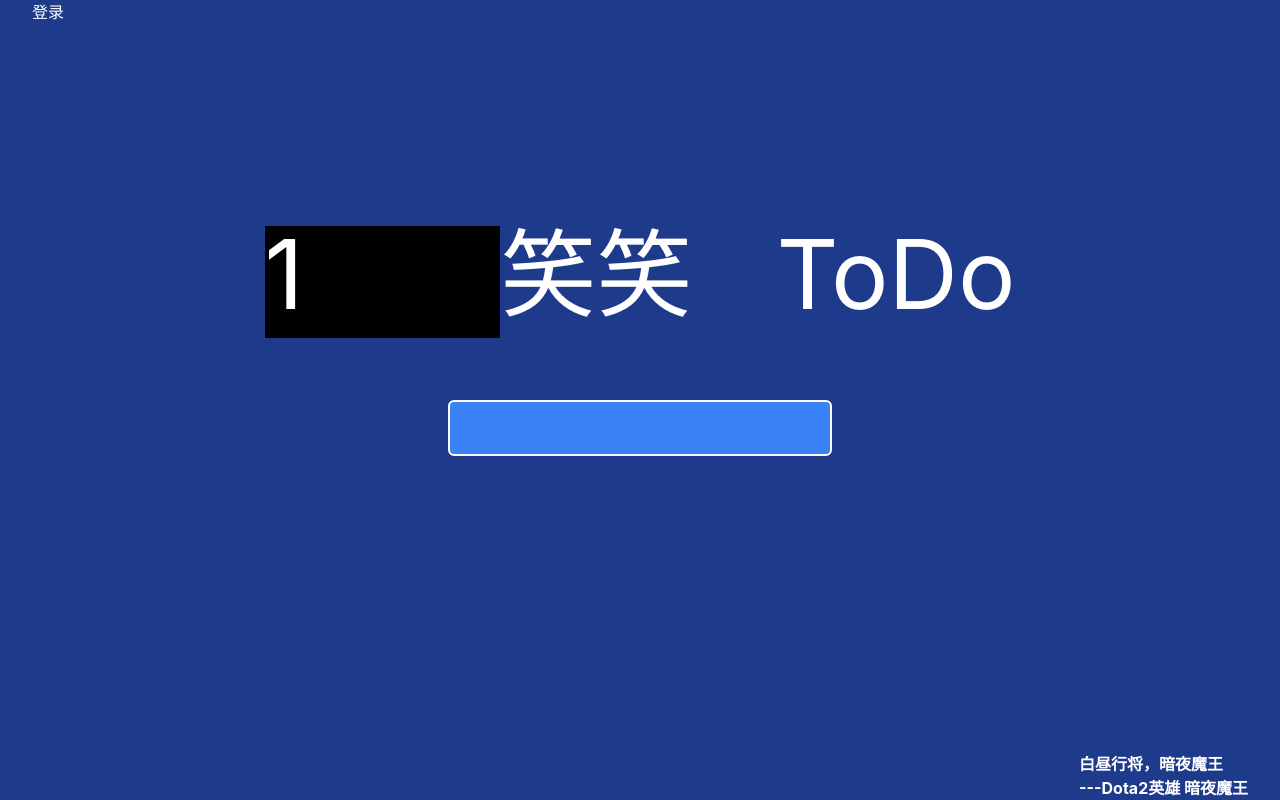
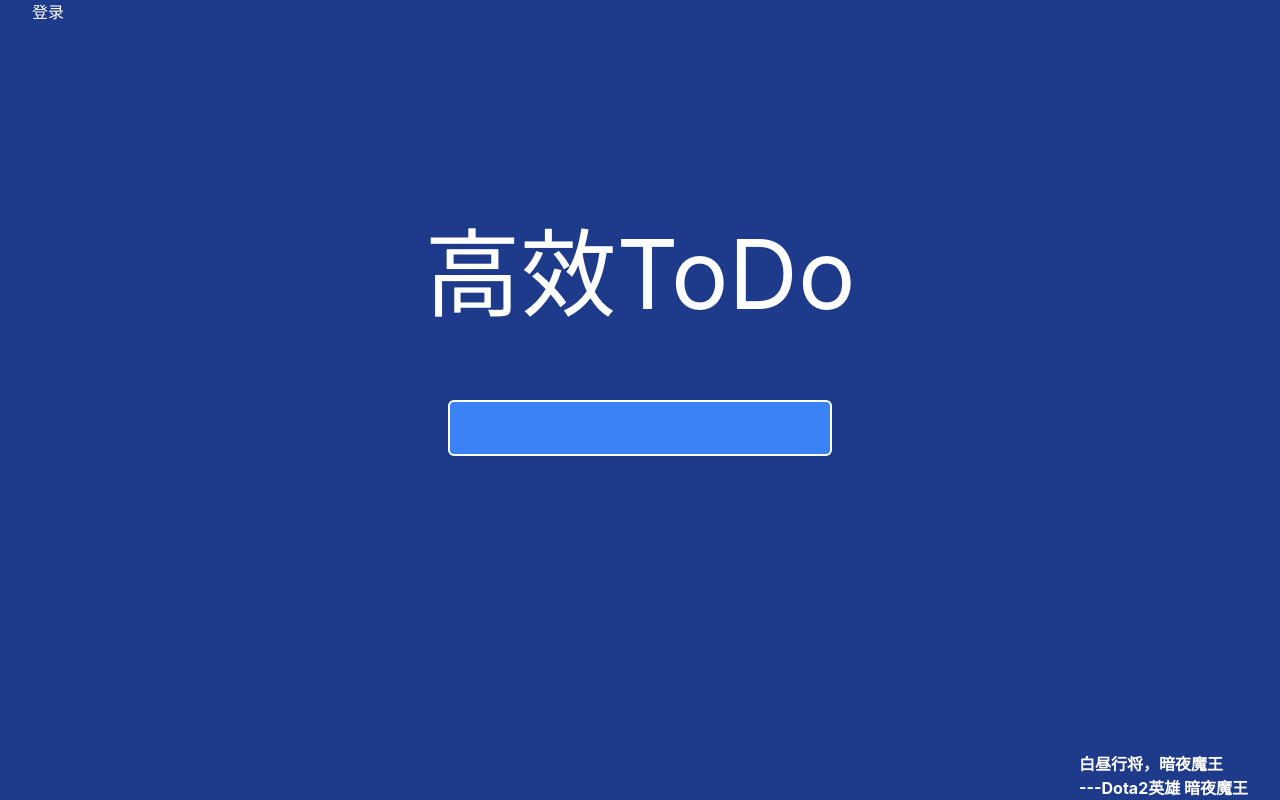
Before and after one commit to liulaoliu/hieplan, a React (Create React App) app: page / in a window 1280 px wide. Built offline with nearby package versions, Linux system fonts and the light colour scheme.

Commit message:
现在vertical 修改了滚动方向错误的问题，而且可以接受高度宽度和interval来控制组件高度宽度以及每次scroll的高度

```diff
--- a/src/Components/homePage/Logo.tsx
+++ b/src/Components/homePage/Logo.tsx
@@ -14,65 +14,19 @@
   "笑笑",
   "高校",
 ];
-function throttle(method: any, context: any) {
-  clearTimeout(method.tid);
-  method.tid = setTimeout(() => {
-    method.call(context);
-  }, 1000);
-}
 
 export default function Logo({}: Props) {
-  const [state, setstate] = React.useState(getRandomIdx(alters.length));
-  const [moved, setmoved] = React.useState(false);
-  const [direction, setdirection] = React.useState<"up" | "down">("down");
-  function manyFns() {
-    setstate(getNextIdxCircularly(alters, state));
-    setmoved(true);
-
-    setTimeout(() => {
-      setmoved(false);
-    }, 1000);
-  }
-
   return (
     <div
-      onWheel={(e) => {
-        clearTimeout((manyFns as unknown as any).tid);
-        (manyFns as unknown as any).tid = setTimeout(() => {
-          if (e.deltaY > 0) {
-            // 向下滚动
-            // setdirection("down");
-            manyFns();
-          } else {
-            // 向上滚动
-            // setdirection("up");
-          }
-        }, 800);
-      }}
-      className="text-8xl antialiased select-none shrink-0 flex "
+      className="text-8xl antialiased select-none shrink-0 flex  color-change-base "
       title="这个Efficiency啊"
     >
-      <VerticalCarousel arr={[1, 2, 3]}></VerticalCarousel>
-      <span className=" w-1/2  overflow-y-hidden flex-col h-28 ">
-        <div
-          className={
-            moved === true
-              ? "h-28 invisible -translate-y-full duration-75 ease-in "
-              : "h-28 "
-          }
-        >
-          {alters[state]}
-        </div>
-        <div
-          className={
-            moved === true
-              ? "h-28 -translate-y-full duration-200 ease-in"
-              : "h-28"
-          }
-        >
-          {alters[state]}
-        </div>
-      </span>
+      <VerticalCarousel
+        heightOfTheBlockInRemButNoRem={7}
+        arr={alters}
+        tailwindCssHeight={"h-28"}
+        tailwindCssWidth={"w-48"}
+      ></VerticalCarousel>
       <span className="h-28">ToDo</span>
     </div>
   );
--- a/src/Components/utils/VerticalCarousel.tsx
+++ b/src/Components/utils/VerticalCarousel.tsx
@@ -1,16 +1,51 @@
 import React, { ReactElement } from "react";
 import { getNextIdxCircularly, getPreviousIdxCircularly } from "./Quote";
+
+/**
+ * https://juejin.cn/post/7017682613959655461 看这里
+ */
+type Without<T, U> = {
+  [P in Exclude<keyof T, keyof U>]?: never;
+};
+/**
+ * https://juejin.cn/post/7017682613959655461 还是看这里
+ */
+type XOR<T, U> = T | U extends object
+  ? (Without<T, U> & U) | (Without<U, T> & T)
+  : T | U;
+
 interface Props {
+  /** things to show in the carousel */
   arr: any[];
+  /**
+   * like 7rem is the height ,input 7.
+   * it can tell how 'long' should the carousel scroll once
+   */
+  heightOfTheBlockInRemButNoRem: number;
+  /**
+   * pls use h-28 like format,
+   * because it has connection with rem.
+   * and this component use the total height expressed in rem as the interval to
+   * control the scroll behavior
+   */
+  tailwindCssHeight: string;
+  /**
+   * pls use w-40 like format
+   */
+  tailwindCssWidth: string;
 }
 
-export default function VerticalCarousel({ arr }: Props) {
+export default function VerticalCarousel({
+  arr,
+  tailwindCssHeight,
+  tailwindCssWidth,
+  heightOfTheBlockInRemButNoRem,
+}: Props) {
   /**
    * 这个状态控制 要滚动的高度
    * this **state** controls the scroll height of this component
    */
   const [state, setstate] = React.useState(0);
-  const totalItem = arr.length;
 
   /**
    *
@@ -47,7 +82,7 @@
   }
   const [translateYHeight, cssText] = createTranslateHeightAndTailwindCss(
     arr,
-    7
+    heightOfTheBlockInRemButNoRem
   );
   /**
    * css text to be inserted into following style tab
@@ -68,27 +103,33 @@
    */
   function scrollHanlder(direction: number) {
     if (direction > 0) {
-      console.log("pre", getPreviousIdxCircularly(arr, state));
-
+      setstate(getNextIdxCircularly(arr, state));
+    } else {
       setstate(getPreviousIdxCircularly(arr, state));
-    } else {
-      console.log("next");
-
-      setstate(getNextIdxCircularly(arr, state));
     }
   }
 
+  /**这个 组件的宽度 ,默认w-48, 使用了tailwindcss 的utility */
+  const width =
+    tailwindCssWidth === undefined ? " w-48" : " " + tailwindCssWidth;
+  /**这个 组件的高度度, 默认h-28 ,使用了tailwindcss 的utility */
+  const height =
+    tailwindCssHeight === undefined ? " h-28" : " " + tailwindCssHeight;
   return (
-    <span className="relative  bg-slate-600 h-28 w-80  overflow-y-hidden ">
-      {/* 特别插入的 style标签 */}
+    <span className={"relative overflow-y-hidden flex " + width + height}>
+      {/* 特别插入的 style标签
+       因为 tailwind css 对动态生成的东西不编译 utility class
+      */}
       <style>{String.raw`${insertedCss}`}</style>
       <div
         className={
-          "container absolute  duration-500 ease" +
+          "container absolute  duration-200 ease-in" +
           ` -translate-y-[${translateYHeight[state]}rem]`
         }
         onWheel={(e) => {
+          // 节流 throttle ? debounce? 到底是什么
           clearTimeout((scrollHanlder as unknown as any).tid);
+
           (scrollHanlder as unknown as any).tid = setTimeout(() => {
             scrollHanlder(e.deltaY);
           }, 800);
@@ -96,8 +137,8 @@
       >
         {arr.map((item, idx) => {
           return (
-            <div className="h-28" key={idx}>
-              <h1 className="bg-black text-white h-28">{item}</h1>
+            <div className={tailwindCssHeight} key={idx}>
+              <h1 className={tailwindCssHeight}>{item}</h1>
             </div>
           );
         })}
```
